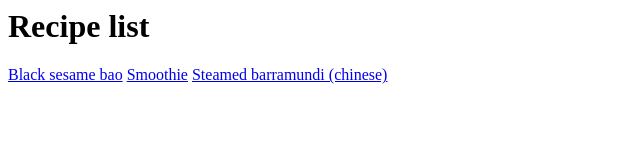
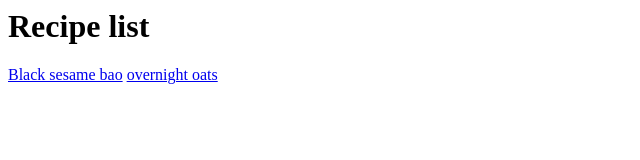
Before and after one commit to jasminefh/odins-recipes, a plain HTML site: page index.html in a window 1280 px wide. Shown: the whole page, without its empty margins (0-640 px from the left). Drawn offline with Linux system fonts and the light colour scheme.

Commit message:
Change recipes

```diff
--- a/index.html
+++ b/index.html
@@ -8,7 +8,6 @@
   <body>
     <h1>Recipe list</h1>
     <a href="recipes/black-sesame-bao.html">Black sesame bao</a>
-    <a href="recipes/smoothie.html">Smoothie</a>
-    <a href="recipes/steamed-barramundi.html">Steamed barramundi (chinese)</a>
+    <a href="recipes/overnight-oats.html">overnight oats</a>
   </body>
 </html>
```
Also changed, not shown: recipes/black-sesame-bao.html (+2 -0 lines), recipes/smoothie.html (deleted), recipes/steamed-barramundi.html (deleted).
